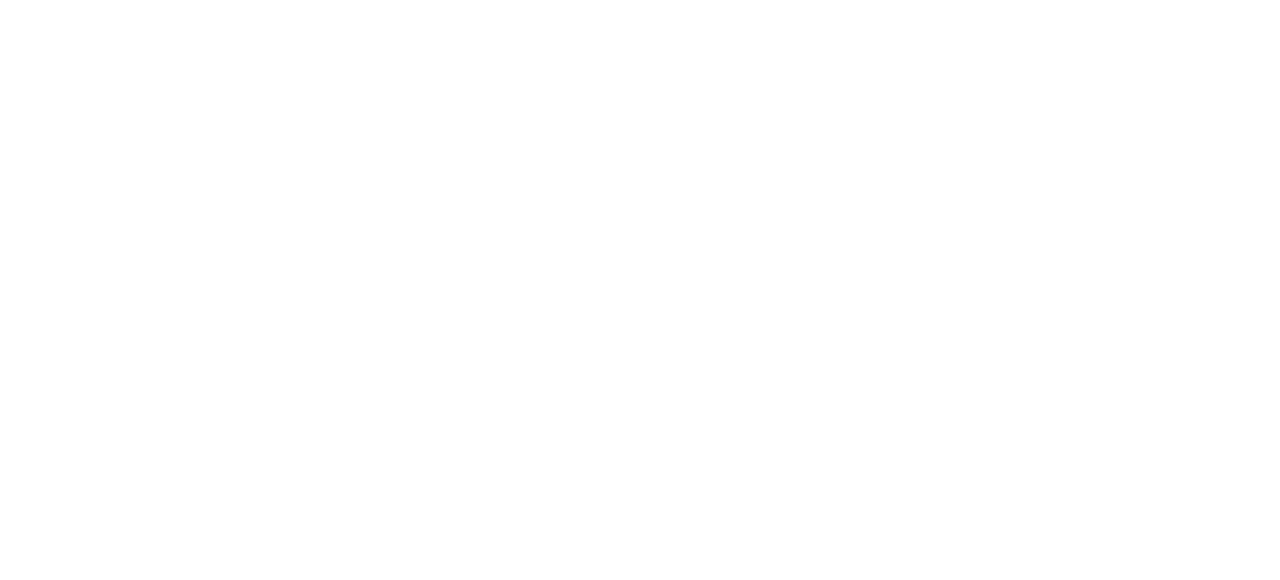
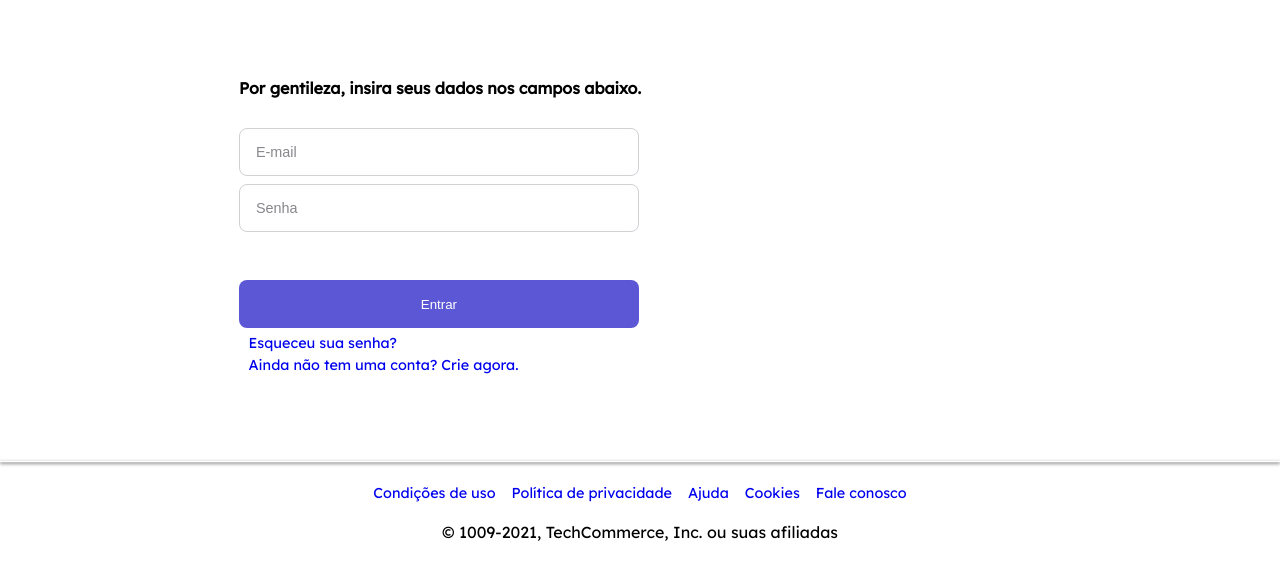
Before and after one commit to Calil-Silva/TechCommerce-Front, a React (Create React App) app: page /signin in a window 1280 px wide. Shown: the top 580 px of the page. Built offline with nearby package versions, Linux system fonts and the light colour scheme.

Commit message:
signin implemented

```diff
--- a/src/App.js
+++ b/src/App.js
@@ -12,7 +12,7 @@ export default function App() {
       <BrowserRouter>
         {/* {userData ? <Topbar /> : ""} */}
         <Switch>
-          <Route path="/" component={SigninPage} exact />
+          <Route path="/signin" component={SigninPage} exact />
           <Route path="/sign-up" exact />
           <Route path="/home" exact />
         </Switch>
--- a/src/Components/SignIn/SigninPage.js
+++ b/src/Components/SignIn/SigninPage.js
@@ -10,21 +10,27 @@ export default function SigninPage() {
   const [email, setEmail] = useState("");
   const [password, setPassword] = useState("");
   const [sendStatus, setSendStatus] = useState(false);
+  const userData = {
+    email,
+    password,
+  };
+  const links = ['Condições de uso', 'Política de privacidade', 'Ajuda', 'Cookies', 'Fale conosco'];
+  const ref =  '© 1009-2021, TechCommerce, Inc. ou suas afiliadas';
 
-  const handleSubmitLogin = (e, email, password) => {
+  const handleSubmitLogin = (e) => {
     e.preventDefault();
 
     if (!validateEmail(email)) {
-      setSendStatus(true);
-      return;
+      return setSendStatus(true);
     }
 
-    postLogin({ email, password })
+    postLogin(userData)
       .then((res) => storeUserDAta(res.data))
-      .catch((err) => alert(err.response.data.massage));
+      .catch((err) => alert(err.response.data.message));
   };
 
   return (
+    <>
     <FormContainer>
       <Form>
         <Header>Por gentileza, insira seus dados nos campos abaixo.</Header>
@@ -60,6 +66,12 @@ export default function SigninPage() {
         </Helper>
       </Form>
     </FormContainer>
+    <Divider />
+    <Links>
+    {links.map(((link, index) => <a href="#" key={index}>{link}</a>))}
+    </Links>
+    <Info>{ref}</Info>
+    </>
   );
 }
 
@@ -99,8 +111,8 @@ const Inputs = styled.div`
   input {
     margin-bottom: 0.5rem;
     width: 100%;
-    height: 2.3rem;
-    max-width: 15rem;
+    height: 3rem;
+    max-width: 25rem;
     border-radius: 8px;
     border: 1px solid hsl(240, 6%, 83%);
     padding-left: 1rem;
@@ -109,17 +121,18 @@ const Inputs = styled.div`
       margin-bottom: 2rem;
     }
     ::placeholder {
-      font-size: 0.75rem;
+      font-size: 0.9rem;
       color: hsl(240, 2%, 54%);
     }
   }
 `;
 
 const Submit = styled.input`
+margin-top: 1rem;
   margin-bottom: 0.5rem;
   width: 100%;
-  max-width: 15rem;
-  height: 2.3rem;
+  max-width: 25rem;
+  height: 3rem;
   border-radius: 8px;
   border: none;
   background-color: hsl(242, 60%, 59%);
@@ -136,8 +149,8 @@ const Helper = styled.div`
   p {
     width: 100%;
     margin-bottom: 0.5rem;
-    max-width: 15rem;
-    font-size: 0.7rem;
+    max-width: 25rem;
+    font-size: 0.9rem;
     margin-left: 0.6rem;
     :hover {
       color: hsl(240, 2%, 54%);
@@ -145,3 +158,30 @@ const Helper = styled.div`
     }
   }
 `;
+
+const Divider = styled.div`
+  width: 100%;
+  height: 1px;
+  box-shadow: 0 .1rem 0.2rem black;
+`;
+
+const Links = styled.div`
+  display: flex;
+  justify-content: center;
+  column-gap: 1rem;
+  margin: 1.5rem 2rem;
+  a {
+    font-size: .9rem;
+  }
+  @media (max-width: 690px) {
+    margin: 1.5rem 1rem;
+    a{
+      font-size: 0.7rem;
+    }
+    }
+`;
+
+const Info = styled.p`
+  text-align: center;
+
+`
--- a/src/Services/TechCommer.js
+++ b/src/Services/TechCommer.js
@@ -1,14 +1,14 @@
 import axios from "axios";
 const URL = "http://localhost:4000";
 
-function setConfig(token) {
-  return {
-    headers: {
-      Authorization: `Bearer ${token}`,
-    },
-  };
-}
+// function setConfig(token) {
+//   return {
+//     headers: {
+//       Authorization: `Bearer ${token}`,
+//     },
+//   };
+// }
 
 export function postLogin(userData) {
-  return axios.post(`${URL}/login`, userData);
+  return axios.post(`${URL}/signin`, userData);
 }
--- a/src/factories/alerts.js
+++ b/src/factories/alerts.js
@@ -18,7 +18,7 @@ const handleEmailAlert = (email, sendStatus) => {
 const Alert = styled.span`
   color: hsl(0, 77%, 56%);
   margin-bottom: 0.5rem;
-  font-size: 0.6rem;
+  font-size: 0.75rem;
   margin-left: 0.6rem;
 `;
 
```
